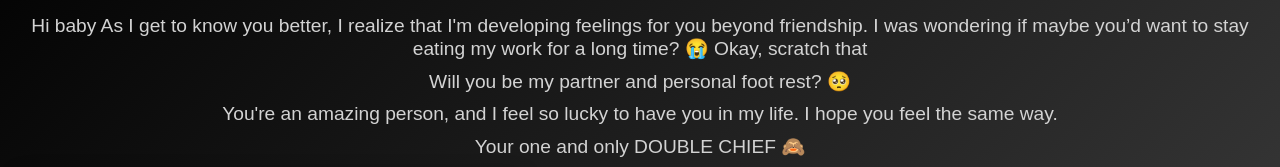
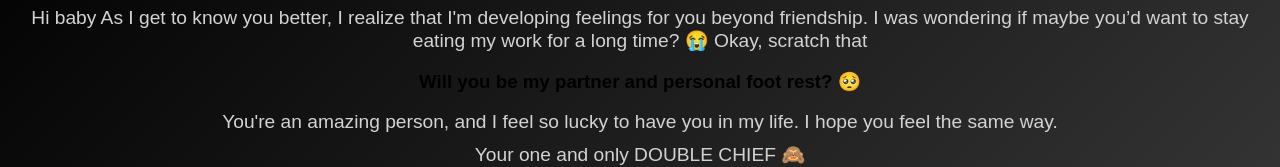
Before and after one commit to Asteriqq/daisy, a plain HTML site: page index.html in a window 1280 px wide. Shown: the part 145-312 px from the top of the page. Drawn offline with Linux system fonts and the light colour scheme.

Commit message:
Update index.html

```diff
--- a/index.html
+++ b/index.html
@@ -76,7 +76,7 @@
         <p>Hi baby
 As I get to know you better, I realize that I'm developing feelings for you beyond friendship. I was wondering if maybe you’d want to stay eating my work for a long time? 😭
 Okay, scratch that</p>
-<p>Will you be my partner and personal foot rest? 🥺</p>
+<h3>Will you be my partner and personal foot rest? 🥺</h3>
 
 <p>You're an amazing person, and I feel so lucky to have you in my life. I hope you feel the same way.</p>
 
```
